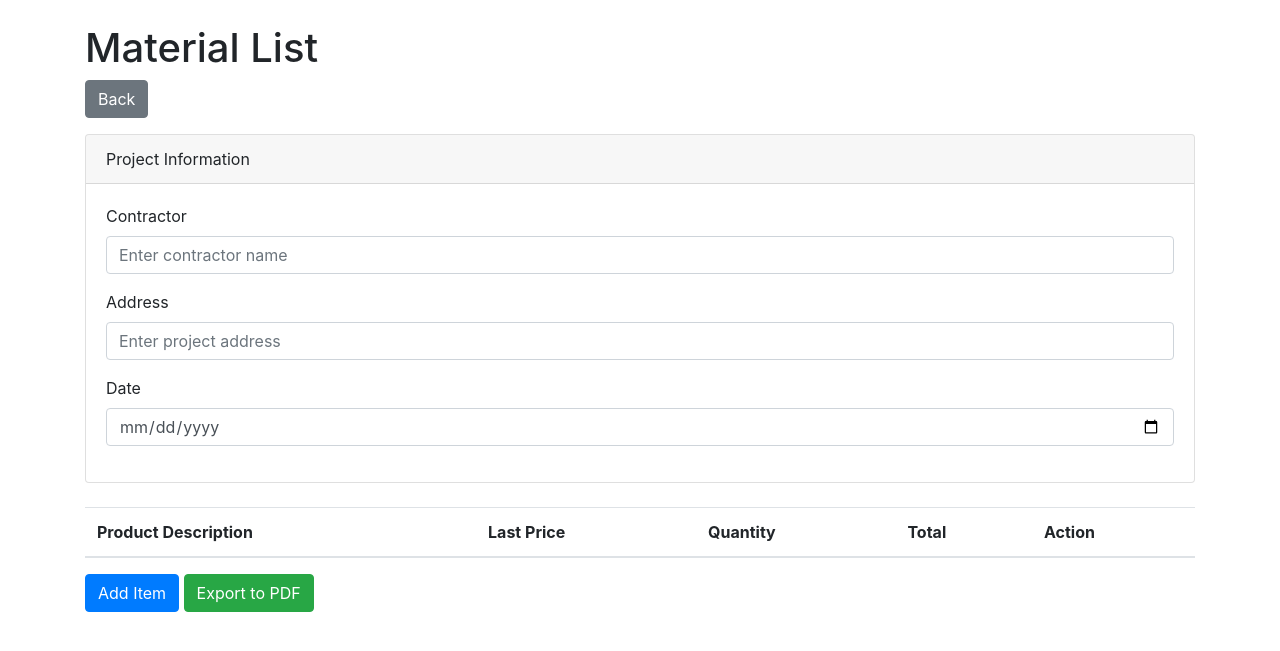
After one commit to adm15123/Inventory-analyzer, a Flask app: page /material_list in a window 1280 px wide. The commit adds this page. Shown: the top 651 px of the page. Run offline with Flask 3, Linux system fonts and the light colour scheme; the visitor is signed in with stand-in values (Sample User, id 1); lists and menus that the app fills with data are empty; some libraries are stand-ins or nearby versions.

Commit message:
Forced update with latest changes

```diff
--- a/ZamoraInventoryApp.py
+++ b/ZamoraInventoryApp.py
@@ -44,7 +44,7 @@ DEFAULT_SUPPLY2_FILE = os.path.join(UPLOAD_FOLDER, SUPPLY2_FILENAME)
 # Global DataFrames for each supply
 df = None         # Data for supply 1
 df_supply2 = None # Data for supply 2
-
+df_underground = None # Data for the underground list
 # -------------------------------
 # Flask-Mail and Login Configuration
 # -------------------------------
@@ -157,9 +157,31 @@ def load_supply2_file():
     else:
         print("⚠ No default supply2 file found in the uploads folder.")
 
+def load_underground_list():
+    """Load the predetermined product list from the uploads folder."""
+    global df_underground
+    file_path = os.path.join(app.config["UPLOAD_FOLDER"], "underground_list.xlsx")
+    if os.path.exists(file_path):
+        try:
+            df_underground = pd.read_excel(file_path, engine="openpyxl")
+            # Clean and convert data as needed:
+            if "Product Description" in df_underground.columns:
+                df_underground["Product Description"] = df_underground["Product Description"].astype(str).str.strip()
+            if "Last Price" in df_underground.columns:
+                df_underground["Last Price"] = pd.to_numeric(
+                    df_underground["Last Price"].astype(str).str.replace(',', '', regex=False),
+                    errors='coerce'
+                )
+            print("✅ Underground list loaded successfully!")
+        except Exception as e:
+            print(f"❌ Error loading underground list: {e}")
+    else:
+        print("⚠ No underground list file found in the uploads folder.")
+
 # Load both files on startup
 load_default_file()
 load_supply2_file()
+load_underground_list()
 
 def get_current_dataframe(supply):
     """Return the DataFrame for the specified supply."""
@@ -349,6 +371,60 @@ def product_detail():
     query = request.args.get("query", "")       # Get the search query if available
     return render_template("product_detail.html", description=description, table=table_html, supply=supply, ref=ref, query=query)
 
+@app.route("/material_list", methods=["GET", "POST"])
+@login_required
+def material_list():
+    global df_underground
+    if request.method == "POST":
+        # Process the submitted order:
+        contractor = request.form.get("contractor")
+        address = request.form.get("address")
+        order_date = request.form.get("date")
+        # Assume the product details (including any manually added items) are sent as JSON
+        # in a hidden input field named "product_data"
+        import json
+        product_data_json = request.form.get("product_data")
+        try:
+            product_data = json.loads(product_data_json) if product_data_json else []
+        except Exception as e:
+            flash("Error processing product data.", "danger")
+            return redirect(url_for("material_list"))
+
+        # Calculate total cost from product_data (each item should have quantity and last_price)
+        total_cost = sum(float(item.get("total", 0)) for item in product_data)
+
+        # Render an order summary HTML template for PDF generation
+        rendered = render_template("order_summary.html",
+                                   contractor=contractor,
+                                   address=address,
+                                   order_date=order_date,
+                                   products=product_data,
+                                   total_cost=total_cost)
+        # Generate PDF from the rendered HTML (using pdfkit as an example)
+        import pdfkit
+        try:
+            pdf = pdfkit.from_string(rendered, False)
+        except Exception as e:
+            flash(f"PDF generation failed: {e}", "danger")
+            return redirect(url_for("material_list"))
+
+        # Email the PDF to the logged-in user
+        recipient = session.get("email")
+        msg = Message("Your Order Summary", recipients=[recipient])
+        msg.body = "Please find attached your order summary PDF."
+        msg.attach("order_summary.pdf", "application/pdf", pdf)
+        try:
+            mail.send(msg)
+            flash("Order summary PDF sent to your email.", "success")
+        except Exception as e:
+            flash(f"Error sending email: {e}", "danger")
+        return redirect(url_for("material_list"))
+
+    # For GET: Pass the predetermined product list to the template.
+    # For simplicity, we convert the DataFrame to HTML.
+    product_list_html = (df_underground.to_html(classes="table table-striped", index=False)
+                         if df_underground is not None else "")
+    return render_template("material_list.html", product_list=product_list_html)
 
 # -------------------------------
 # Login and Logout Routes
--- a/templates/index.html
+++ b/templates/index.html
@@ -1,3 +1,4 @@
+<!-- Updated index.html with Material List Button -->
 <!DOCTYPE html>
 <html lang="en">
 <head>
@@ -21,6 +22,7 @@
   <a href="{{ url_for('view_all') }}" class="btn btn-secondary">View All Content</a>
   <a href="{{ url_for('search') }}" class="btn btn-secondary">Search Description</a>
   <a href="{{ url_for('analyze') }}" class="btn btn-secondary">Analyze Price Changes</a>
+  <a href="{{ url_for('material_list') }}" class="btn btn-primary">Material List</a>
 </div>
 </body>
 </html>
--- /dev/null
+++ b/templates/material_list.html
@@ -0,0 +1,71 @@
+<!-- Material List Page -->
+<!DOCTYPE html>
+<html lang="en">
+<head>
+  <meta charset="UTF-8">
+  <title>Material List</title>
+  <link rel="stylesheet" href="https://stackpath.bootstrapcdn.com/bootstrap/4.5.0/css/bootstrap.min.css">
+</head>
+<body>
+<div class="container">
+  <h1 class="mt-4">Material List</h1>
+  <a href="{{ url_for('index') }}" class="btn btn-secondary mb-3">Back</a>
+
+  <!-- Project Information Box -->
+  <div class="card mb-4">
+    <div class="card-header">Project Information</div>
+    <div class="card-body">
+      <div class="form-group">
+        <label for="contractor">Contractor</label>
+        <input type="text" id="contractor" class="form-control" placeholder="Enter contractor name">
+      </div>
+      <div class="form-group">
+        <label for="address">Address</label>
+        <input type="text" id="address" class="form-control" placeholder="Enter project address">
+      </div>
+      <div class="form-group">
+        <label for="date">Date</label>
+        <input type="date" id="date" class="form-control">
+      </div>
+    </div>
+  </div>
+
+  <form id="material-form">
+    <table class="table table-striped">
+      <thead>
+        <tr>
+          <th>Product Description</th>
+          <th>Last Price</th>
+          <th>Quantity</th>
+          <th>Total</th>
+          <th>Action</th>
+        </tr>
+      </thead>
+      <tbody id="material-list">
+        <!-- Dynamically populated rows will go here -->
+      </tbody>
+    </table>
+    <button type="button" class="btn btn-primary" id="add-item">Add Item</button>
+    <button type="button" class="btn btn-success" id="export-pdf">Export to PDF</button>
+  </form>
+</div>
+
+<script>
+  document.getElementById("add-item").addEventListener("click", function() {
+    let table = document.getElementById("material-list");
+    let row = table.insertRow();
+    row.innerHTML = `
+      <td><input type="text" class="form-control" placeholder="Enter product"></td>
+      <td><input type="number" class="form-control" placeholder="Last price"></td>
+      <td><input type="number" class="form-control" placeholder="Quantity"></td>
+      <td class="total">0</td>
+      <td><button type="button" class="btn btn-danger remove-item">Remove</button></td>
+    `;
+
+    row.querySelector(".remove-item").addEventListener("click", function() {
+      row.remove();
+    });
+  });
+</script>
+</body>
+</html>
```
Also changed, not shown: templates/order_summary.html (added, +42 -0 lines), 1 other file.
